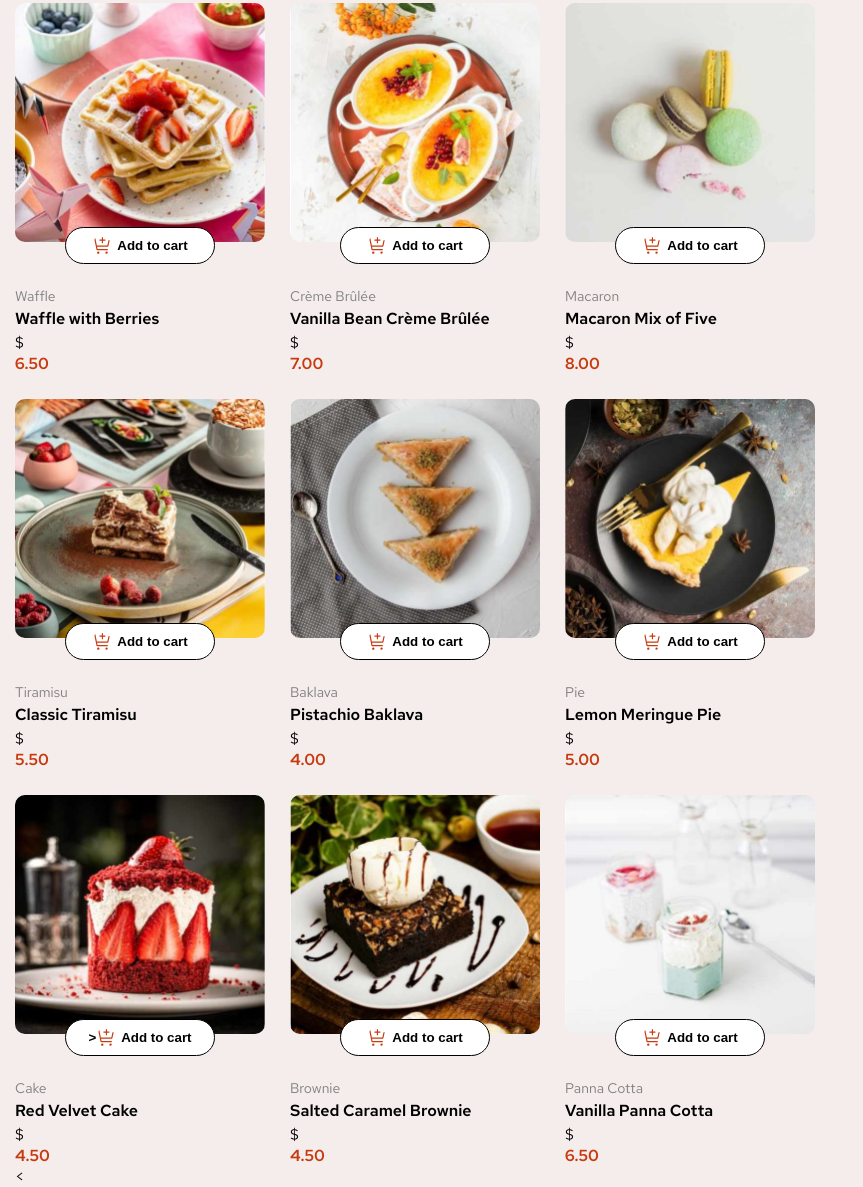
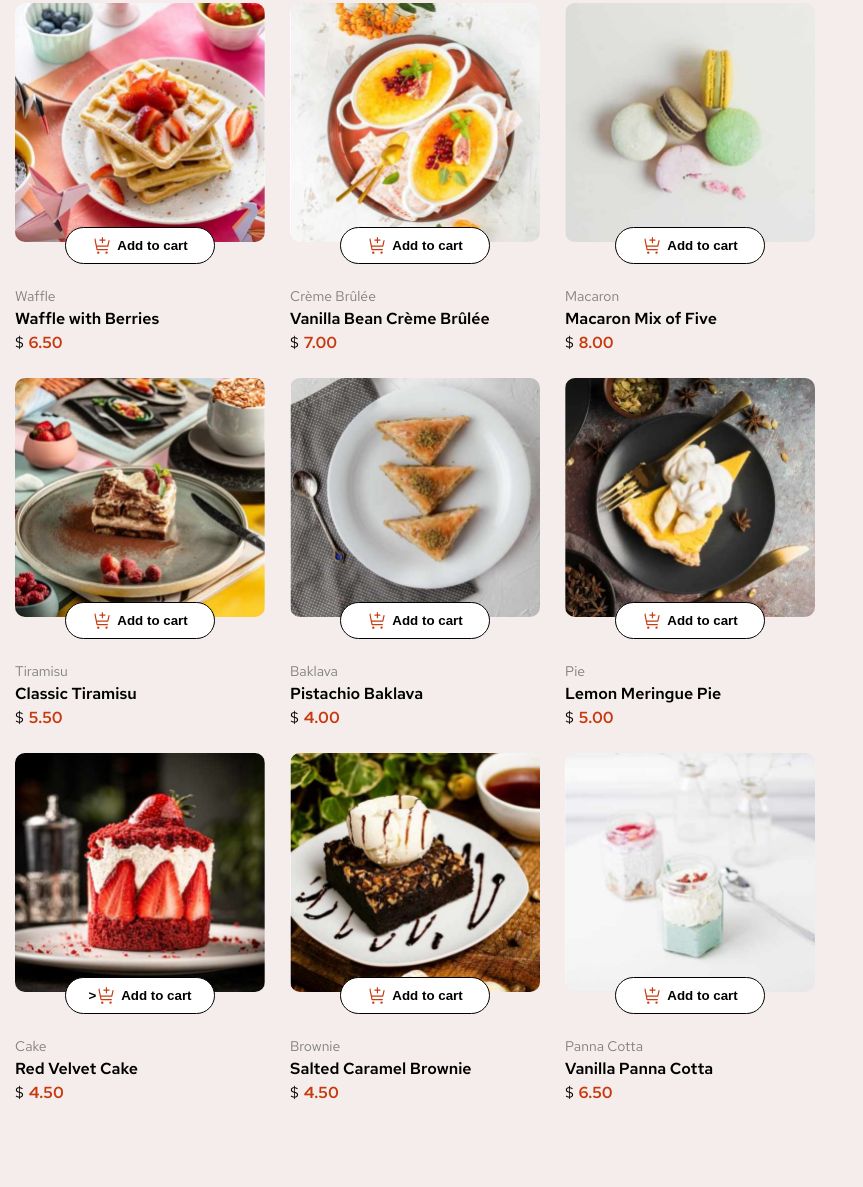
Before and after one commit to vernecic/product-list-cart-fm, a plain HTML site: page index.html in a window 1280 px wide. Shown: the part 170-1357 px from the top of the page, without its empty margins (0-863 px from the left). After the commit the page ends 1273 px from the top, so only its background shows below. Drawn offline with Linux system fonts and the light colour scheme.

Commit message:
ispravak

```diff
--- a/index.html
+++ b/index.html
@@ -25,8 +25,7 @@
       <button class="quantitybtn itembtn hidden"><svg xmlns="http://www.w3.org/2000/svg" width="10" height="2" fill="none" viewBox="0 0 10 2"><path fill="#fff" d="M0 .375h10v1.25H0V.375Z" class="smanji"/></svg><p  data-value="1" class="kol">1</p><svg xmlns="http://www.w3.org/2000/svg" width="10" height="10" fill="none" viewBox="0 0 10 10"><path fill="#fff" d="M10 4.375H5.625V0h-1.25v4.375H0v1.25h4.375V10h1.25V5.625H10v-1.25Z" class="uvecaj"/></svg></button>
       <p class="item-type"> Waffle</p>
       <h5 class="item-name">Waffle with Berries</h5>
-
-      $<p class="item-price">6.50</p>
+      <div class="cijena">$<p class="item-price">6.50</p></div>
 
     </div>
 
@@ -38,7 +37,7 @@
       <p class="item-type"> Crème Brûlée</p>
       <h5 class="item-name">Vanilla Bean Crème Brûlée</h5>
 
-      $<p class="item-price">7.00</p>
+      <div class="cijena">$<p class="item-price">7.00</p></div>
 
     </div>
     <div class="item">
@@ -48,7 +47,7 @@
       <p class="item-type">Macaron</p>
       <h5 class="item-name">Macaron Mix of Five</h5>
 
-     $<p class="item-price">8.00</p>
+      <div class="cijena">$<p class="item-price">8.00</p></div>
 
     </div>
 
@@ -61,7 +60,7 @@
         <p class="item-type">Tiramisu</p>
         <h5 class="item-name">Classic Tiramisu</h5>
 
-        $<p class="item-price">5.50</p>
+        <div class="cijena">$<p class="item-price">5.50</p></div>
 
     </div>
 
@@ -72,7 +71,7 @@
         <p class="item-type">Baklava</p>
         <h5 class="item-name">Pistachio Baklava</h5>
 
-        $<p class="item-price">4.00</p>
+        <div class="cijena">$<p class="item-price">4.00</p></div>
 
     </div>
     <div class="item">
@@ -82,7 +81,7 @@
       <p class="item-type">Pie</p>
       <h5 class="item-name">Lemon Meringue Pie</h5>
 
-      $<p class="item-price">5.00</p>
+      <div class="cijena">$<p class="item-price">5.00</p></div>
     </div>
 
     <div class="item">
@@ -92,8 +91,7 @@
       <p class="item-type">Cake</p>
       <h5 class="item-name">Red Velvet Cake</h5>
 
-      $<p class="item-price">4.50</p>
-      <
+      <div class="cijena">$<p class="item-price">4.50</p></div>
     </div>
     <div class="item">
       <img class="image" src="./assets/images/image-brownie-desktop.jpg">
@@ -102,7 +100,7 @@
       <p class="item-type">Brownie</p>
       <h5 class="item-name">Salted Caramel Brownie</h5>
 
-      $<p class="item-price">4.50</p>
+      <div class="cijena">$<p class="item-price">4.50</p></div>
 
       </div>
 
@@ -113,7 +111,7 @@
       <p class="item-type">Panna Cotta</p>
       <h5 class="item-name">Vanilla Panna Cotta</h5>
 
-      $<p class="item-price">6.50</p>
+      <div class="cijena">$<p class="item-price">6.50</p></div>
 
     </div>
   </div>
--- a/script.js
+++ b/script.js
@@ -43,7 +43,7 @@ cartbtn.forEach((btn) => {
         btn.addEventListener('click', () => {
         const parentDiv = btn.closest('.item');
         const itemQuantity = parentDiv.querySelector(".kol").textContent
-        const quantitybtn = parentDiv.querySelector(".quantitybtn")  // u quantityBtn se sprema .quantityBtn klasa u pojedinom item elementu, esentially zamjena za queryselectorall
+        const quantitybtn = parentDiv.querySelector(".quantitybtn")  // u quantityBtn se sprema .quantityBtn klasa u pojedinom item elementu,(zamjena za queryselectorall[?])
         btn.classList.add("hidden");
 
         const itemName = parentDiv.querySelector(".item-name").textContent;
--- a/styles.css
+++ b/styles.css
@@ -65,6 +65,11 @@ img {
     align-content: center;
     font-weight: bold;
     cursor: pointer;
+}
+
+.cijena {
+    display: flex;
+    gap: 5px;
 }
 
 .quantitybtn {
```
